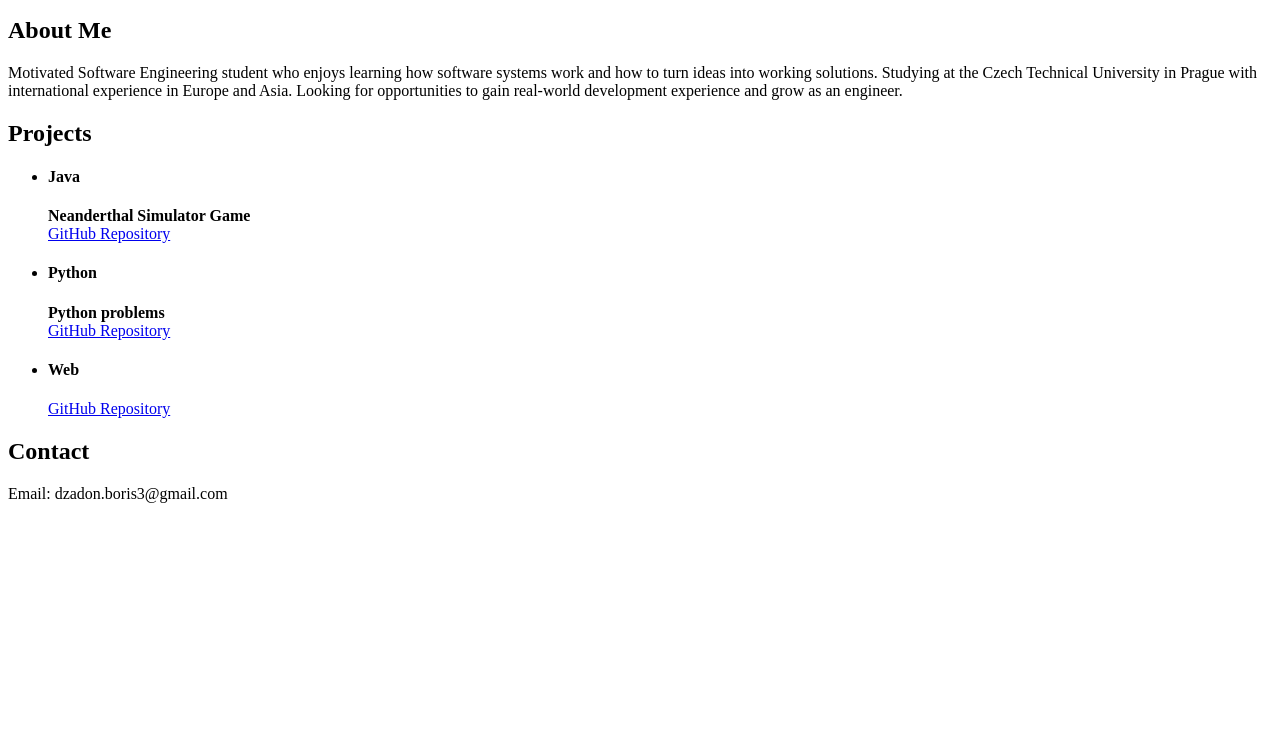
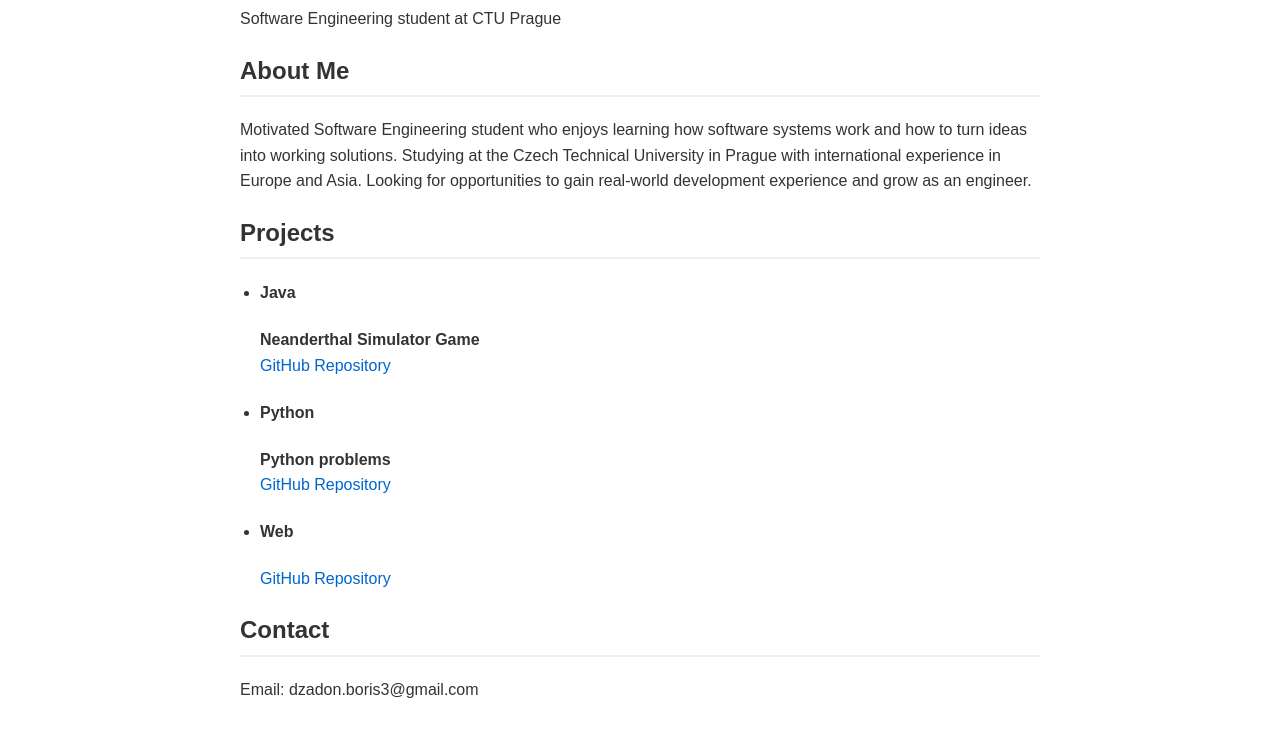
Before and after one commit to Borisko234/BorisDzadon, a plain HTML site: page index.html in a window 1280 px wide. Shown: the part 101-843 px from the top of the page. Before the commit the page ends 800 px from the top, so only its background shows below. Drawn offline with Linux system fonts and the light colour scheme.

Commit message:
Add CSS styles to index.html
Added CSS styles for body, headings, lists, and links.

```diff
--- a/index.html
+++ b/index.html
@@ -3,6 +3,36 @@
 <head>
     <meta charset="UTF-8">
     <title>Boris Dzadon | Software Engineering Student</title>
+    <style>
+        body {
+            font-family: Arial, sans-serif;
+            max-width: 800px;
+            margin: 40px auto;
+            line-height: 1.6;
+            color: #333;
+        }
+
+        h1 {margin-bottom: 0;}
+
+        h2 {
+            border-bottom: 2px solid #eee;
+            padding-bottom: 5px;
+        }
+
+        ul {
+            padding-left: 20px;
+        }
+
+        a {
+            color: #0066cc;
+            text-decoration: none;
+        }
+
+        a:hover {
+            text-decoration: underline;
+        }
+
+    </style>
 </head>
 <body>
     <h1>Boris Džadoň</h1>
```
